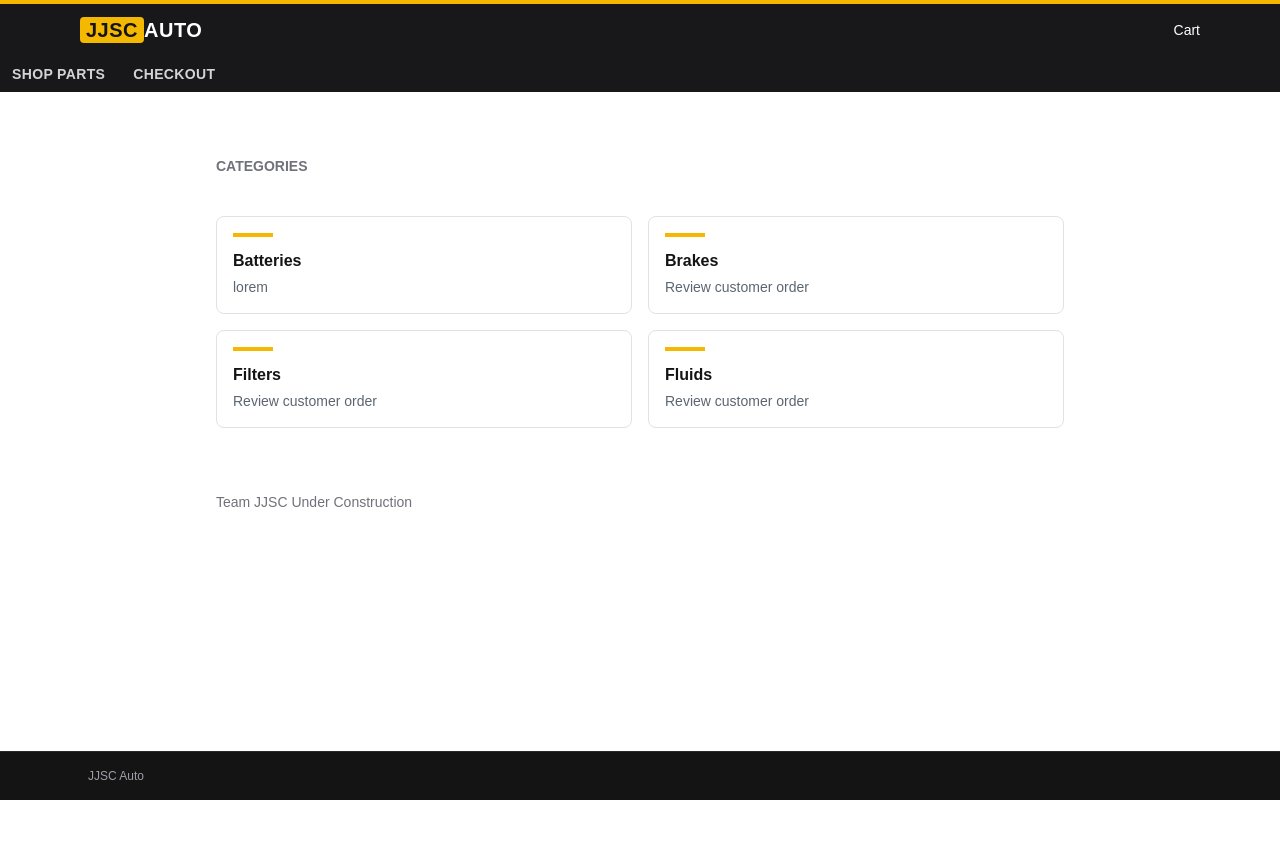
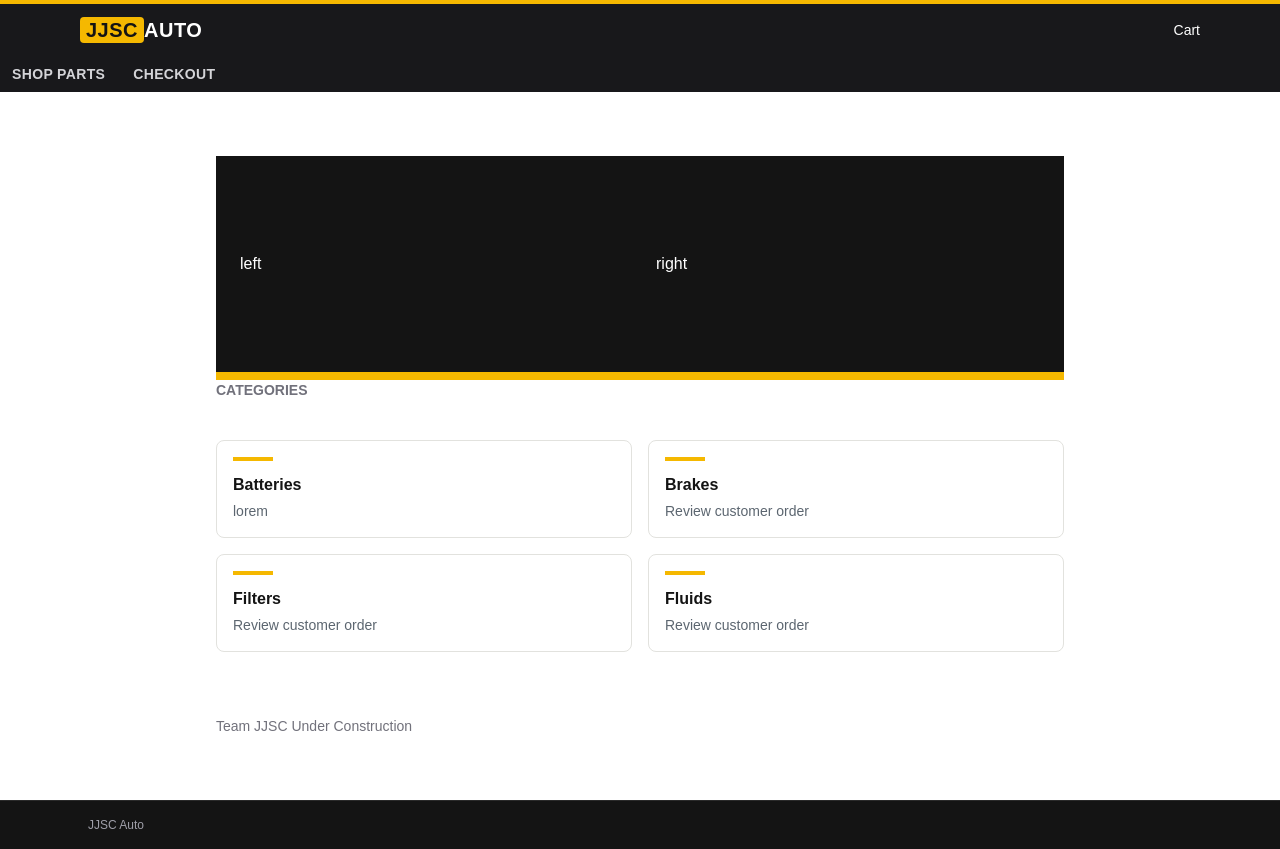
Before and after one commit to chrisbolosan/JJSC-Auto, a Next.js app in the folder web/: page / in a window 1280 px wide. Before the commit the page ends 800 px from the top, so only its background shows below. Built offline with nearby package versions, Linux system fonts and the light colour scheme.

Commit message:
homepage store wip

```diff
--- a/web/src/app/(store)/page.tsx
+++ b/web/src/app/(store)/page.tsx
@@ -5,6 +5,15 @@ import defaultHomepage from './default_homepage.json';
 export default function Home() {
   return (
     <main className="mx-auto w-full max-w-4xl px-6 py-16">
+      <section className="bg-ink text-white">
+        <div className="mx-auto grid max-w-6xl gap-8 px-4 py-16 sm:px-6 md:grid-cols-2 md:items-center md:py-24">
+          <div>left</div>
+
+          <div className="">right</div>
+        </div>
+        <div className="h-2 bg-brand" />
+      </section>
+      <section>
         <p className="text-sm font-semibold uppercase text-zinc-500">
           Categories{' '}
         </p>
@@ -22,6 +31,7 @@ export default function Home() {
             Team JJSC Under Construction
           </p>
         </div>
+      </section>
     </main>
   );
 }
```
Lines whose indentation alone changed are shown as unchanged.
